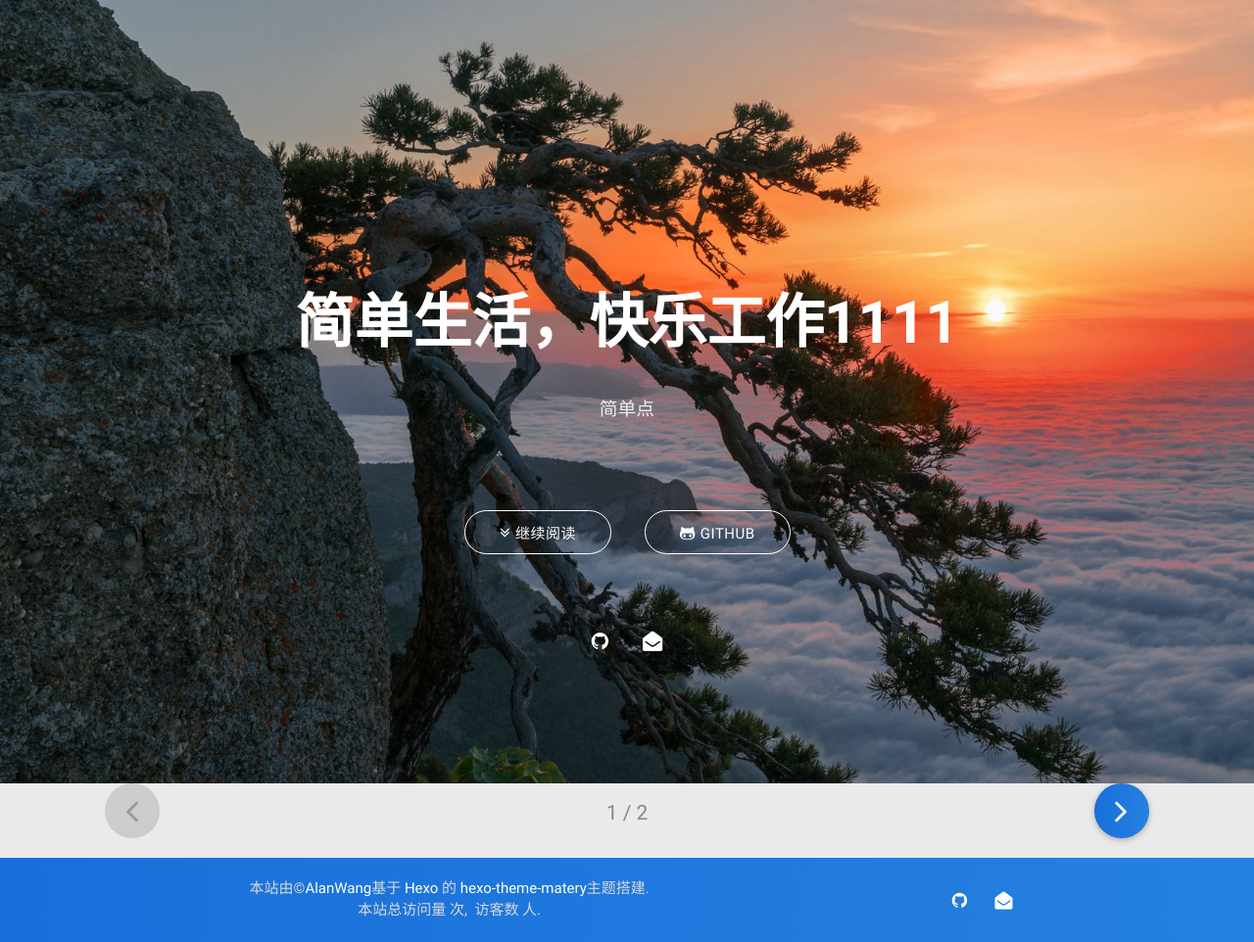
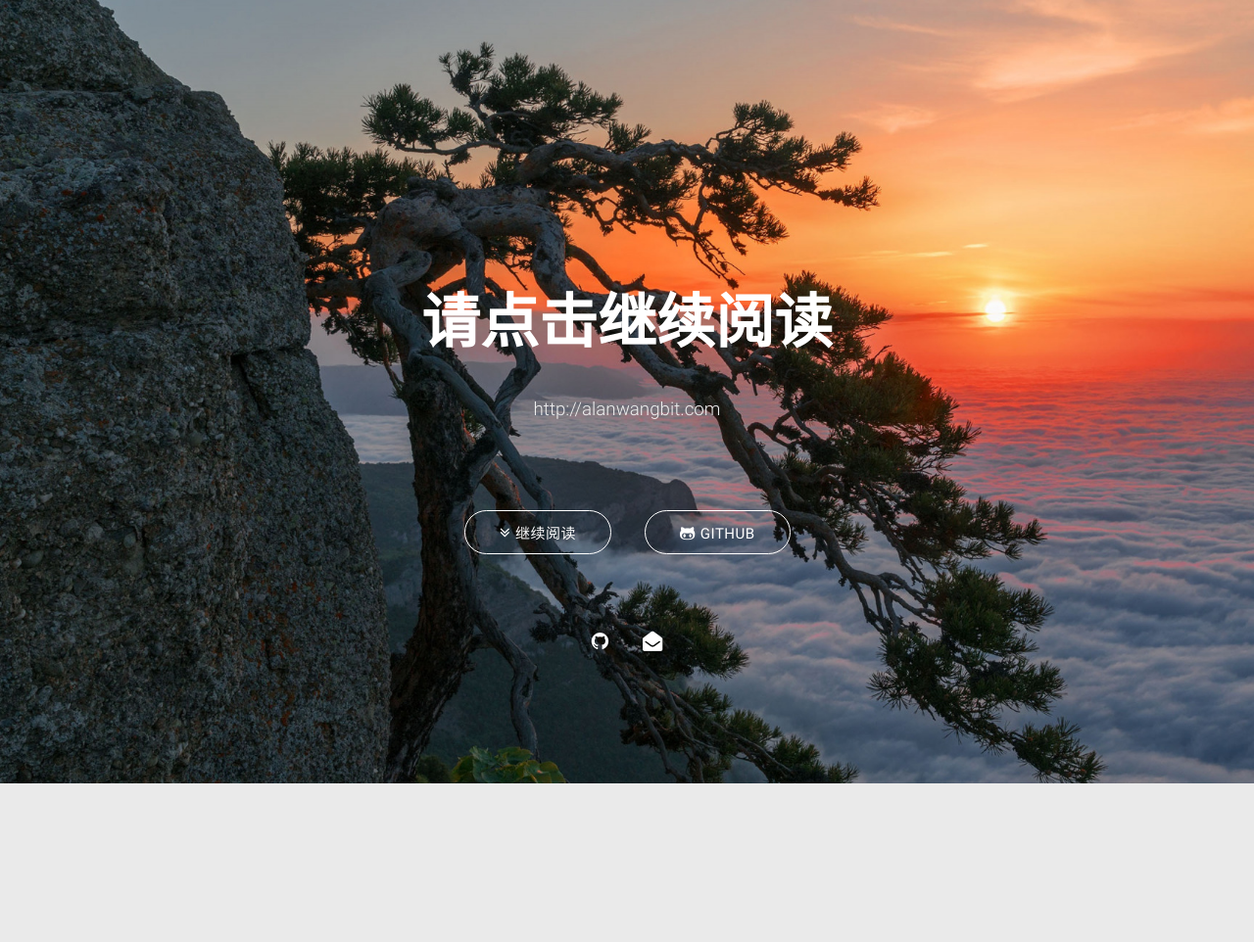
Before and after one commit to AlanWangBit/AlanWangBit.github.io, a plain HTML site: page index.html in a window 1280 px wide. Shown: the whole page at 98% size. After the commit the page ends 800 px from the top, so only its background shows below. Drawn offline with Linux system fonts and the light colour scheme; some packages are replaced by stand-ins of ours; a script that the page names is missing.

Commit message:
new blogs

```diff
--- a/index.html
+++ b/index.html
@@ -50,13 +50,13 @@
                 <div class="brand">
                     <div class="title center-align">
 
-                        简单生活，快乐工作1111
+                        请点击继续阅读
 
                     </div>
 
                     <div class="description center-align">
 
-                        简单点
+                        http://alanwangbit.com
 
                     </div>
                 </div>
@@ -64,7 +64,7 @@
         </div>
 
         <div class="cover-btns">
-            <a href="#recommend-sections" class="waves-effect waves-light btn">
+            <a href="http://alanwangbit.com" class="waves-effect waves-light btn">
                 <i class="fa fa-angle-double-down"></i>继续阅读
             </a>
 
@@ -96,90 +96,6 @@ $('.bg-cover').css('background-image', 'url(/medias/banner/' + new Date().getDay
 </script>
 
 
-
-<div class="container paging">
-    <div class="row">
-        <div class="col s6 m4 l4">
-
-            <a class="left btn-floating btn-large disabled">
-                <i class="fa fa-angle-left"></i>
-            </a>
-
-        </div>
-        <div class="page-info col m4 l4 hide-on-small-only">
-            <div class="center-align b-text-gray">1 / 2</div>
-        </div>
-        <div class="col s6 m4 l4">
-
-            <a href="/page/2/" class="right btn-floating btn-large waves-effect waves-light bg-color">
-                <i class="fa fa-angle-right"></i>
-            </a>
-
-        </div>
-    </div>
-</div>
-
-
-
-<footer class="page-footer bg-color">
-    <div class="container row center-align">
-        <div class="col s12 m8 l8 copy-right">
-            本站由&copy;<a href="https://alanwangbit.github.io/" target="_blank">AlanWang</a>基于
-            <a href="https://hexo.io/" target="_blank">Hexo</a> 的
-            <a href="https://github.com/blinkfox/hexo-theme-matery" target="_blank">hexo-theme-matery</a>主题搭建.
-
-
-
-                <br>
-                <span id="busuanzi_container_site_pv">
-                    本站总访问量 <span id="busuanzi_value_site_pv" style="color: #fff;"></span> 次,&nbsp;
-                </span>
-				<span id="busuanzi_container_site_uv">
-                    访客数 <span id="busuanzi_value_site_uv" style="color: #fff;"></span> 人.
-                </span>
-
-        </div>
-        <div class="col s12 m4 l4 social-link social-statis"><a href="https://github.com/alanwangbit" class="tooltipped" target="_blank" data-tooltip="访问我的GitHub" data-position="top" data-delay="50">
-    <i class="fa fa-github"></i>
-</a>
-<a href="mailto:alanwangbit@gmail.com" class="tooltipped" target="_blank" data-tooltip="邮件联系我" data-position="top" data-delay="50">
-    <i class="fa fa-envelope-open"></i>
-</a>
-<!--
-	<a href="#!" class="tooltipped" data-tooltip="QQ联系我: 1181062873" data-position="top" data-delay="50">
-   	 	<i class="fa fa-qq"></i>
-	</a>
--->
-</div>
-    </div>
-</footer>
-
-<div class="progress-bar"></div>
-
-
-<!-- 搜索遮罩框 -->
-<div id="searchModal" class="modal">
-    <div class="modal-content">
-        <div class="search-header">
-            <span class="title">搜索</span>
-            <input type="search" id="searchInput" name="s" placeholder="请输入搜索的关键字" class="search-input" autofocus>
-        </div>
-        <div id="searchResult"></div>
-    </div>
-</div>
-
-<script src="/js/search.js"></script>
-<script type="text/javascript">
-    searchFunc("/" + "search.xml", 'searchInput', 'searchResult');
-</script>
-<!-- 回到顶部按钮 -->
-<div id="backTop" class="top-scroll">
-    <a class="btn-floating btn-large waves-effect waves-light" href="#!">
-        <i class="fa fa-angle-up"></i>
-    </a>
-</div>
-
-
 <script src="/libs/materialize/js/materialize.min.js"></script>
 <script src="/libs/masonry/masonry.pkgd.min.js"></script>
 <script src="/libs/aos/aos.js"></script>
```
